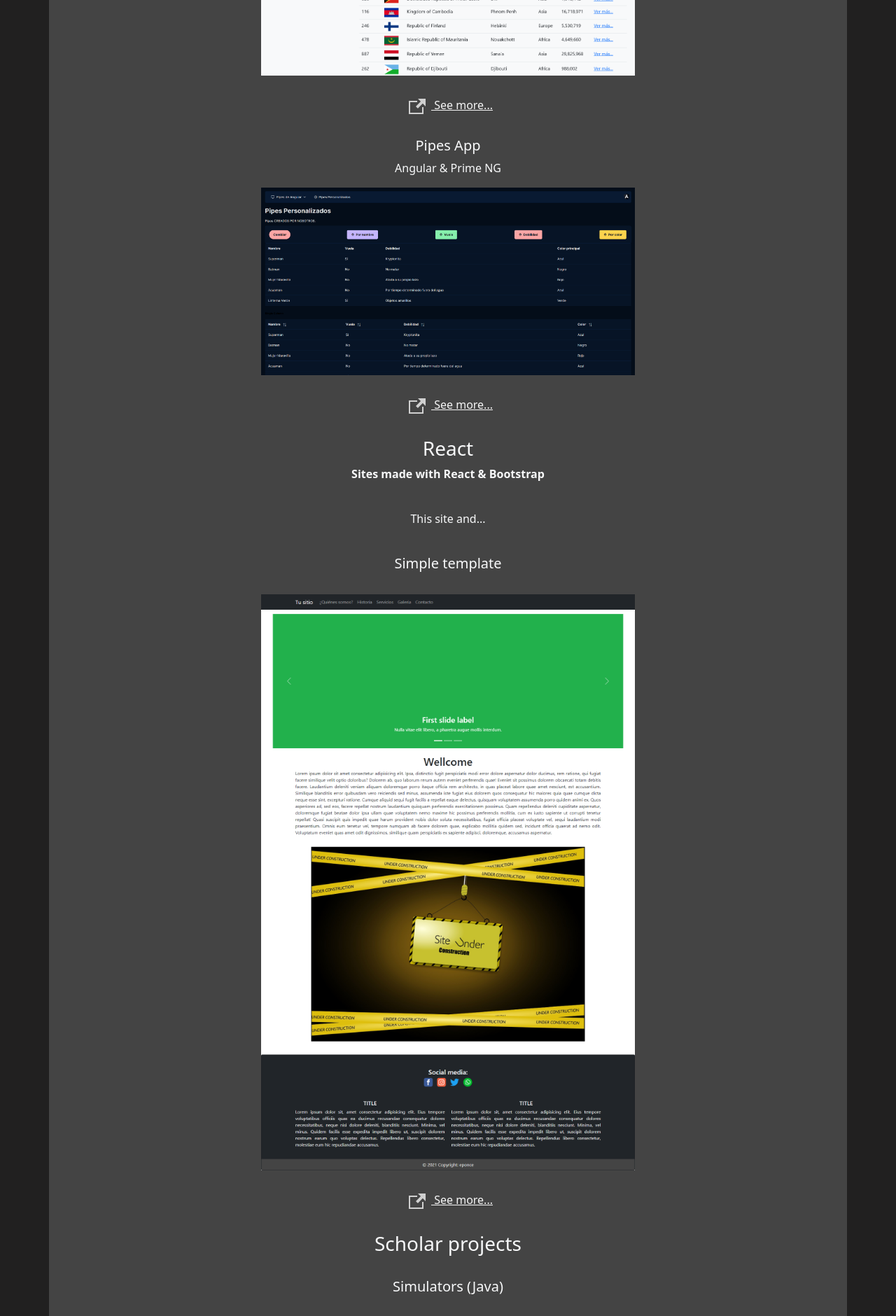
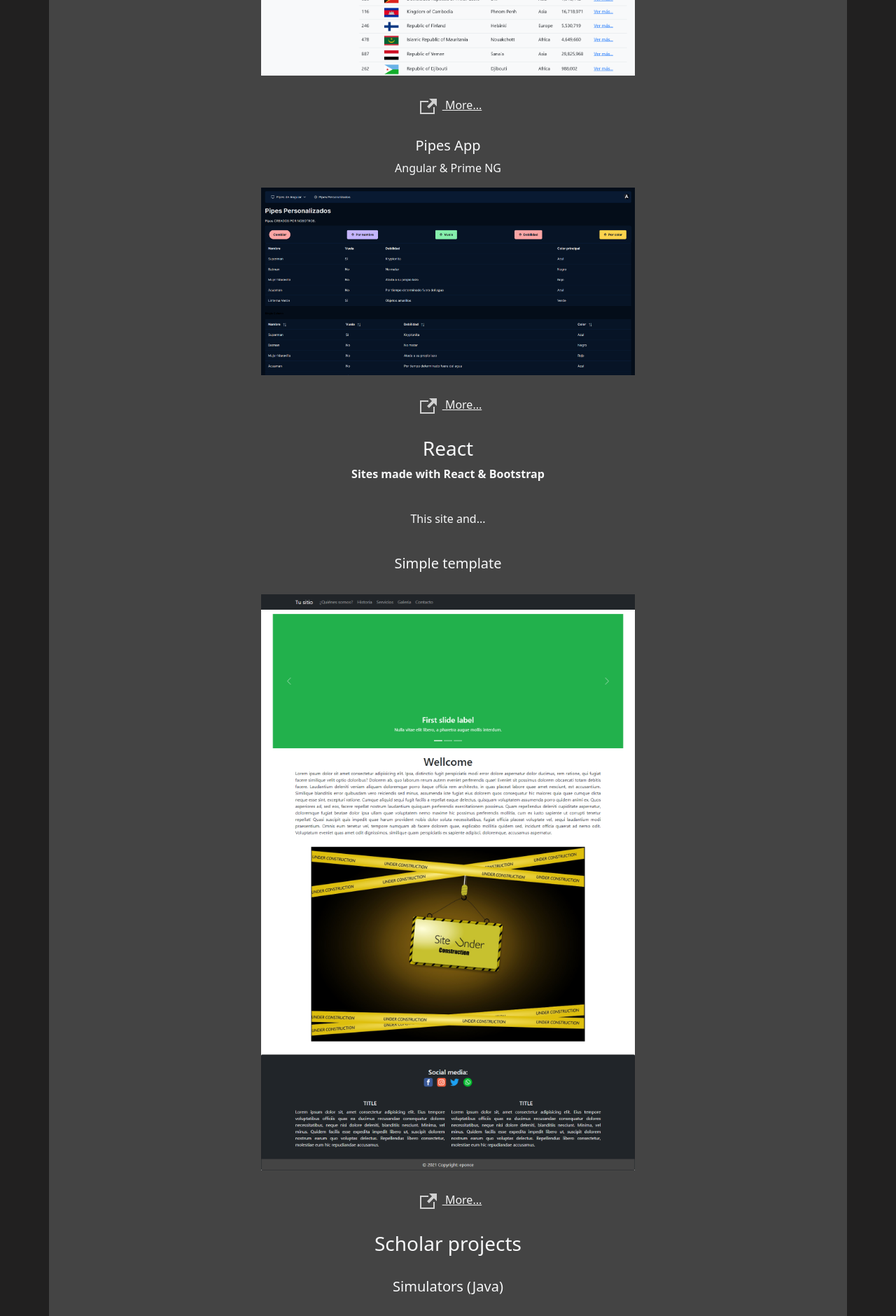
Before and after one commit to eponcecode/eponcecode.github.io, a React (Create React App) app: page /#/projects in a window 1280 px wide. Shown: the part 780-2660 px from the top of the page at 70% size. Built offline with nearby package versions, Linux system fonts and the light colour scheme; grey boxes are pictures that could not be loaded.

Commit message:
adjust text links english version

```diff
--- a/src/pages/Projects.jsx
+++ b/src/pages/Projects.jsx
@@ -14,7 +14,7 @@ function Projects() {
                     <Image className='w-50' src='img/paises.png' />
                 </Container>
                 <br />
-                <a href='https://eponcecode.github.io/angular-paises-app/' target="_blank"><Image className='p-2' src='img/link.png' />   See more...</a>
+                <a href='https://eponcecode.github.io/angular-paises-app/' target="_blank"><Image className='p-2' src='img/link.png' />   More...</a>
                 <br /><br />
                 <b><h5>Pipes App</h5></b>
                 <p>Angular & Prime NG</p>
@@ -22,7 +22,7 @@ function Projects() {
                     <Image className='w-50' src='img/pipes.png' />
                 </Container>
                 <br />
-                <a href='https://eponcecode.github.io/angular-pipes/' target="_blank"><Image className='p-2' src='img/link.png' />   See more...</a>
+                <a href='https://eponcecode.github.io/angular-pipes/' target="_blank"><Image className='p-2' src='img/link.png' />   More...</a>
             </Container>
             <br />
             <Container align='center'>
@@ -34,7 +34,7 @@ function Projects() {
                     <Image className='w-50' src='img/plantilla-sencilla.png' />
                 </Container>
                 <br />
-                <a href='https://eponcecode.github.io/plantilla-sencilla/' target="_blank"><Image className='p-2' src='img/link.png' />   See more...</a>
+                <a href='https://eponcecode.github.io/plantilla-sencilla/' target="_blank"><Image className='p-2' src='img/link.png' />   More...</a>
             </Container>
             <br />
             <Container align='center'>
```
